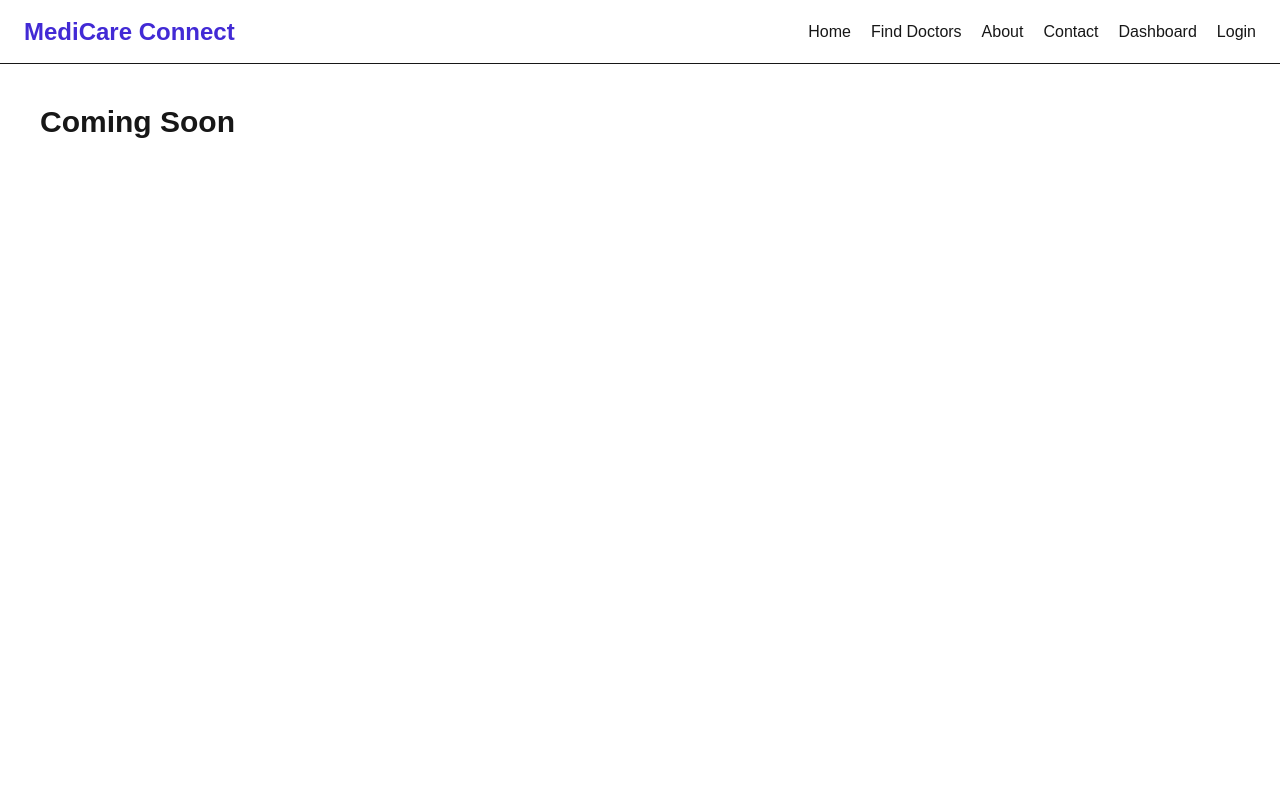
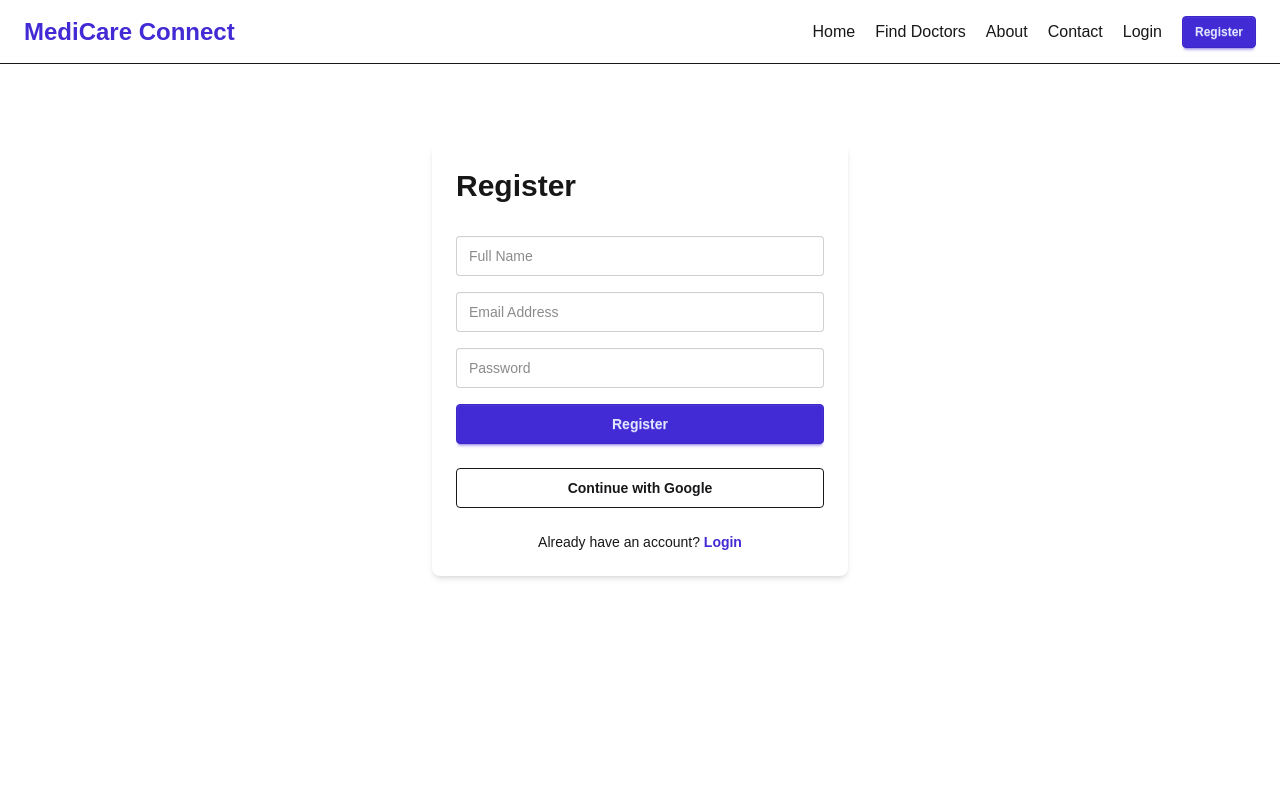
Before and after one commit to hasancoders0/hasancoders0-PH-B13-Mehedi-Assignment-10, a Next.js app: page /register in a window 1280 px wide. Shown: the top 800 px of the page. Built offline with nearby package versions, Linux system fonts and the light colour scheme; no server answers.

Commit message:
add users api and mongodb user persistence

```diff
--- /dev/null
+++ b/src/app/dashboard/layout.jsx
@@ -0,0 +1,11 @@
+import PrivateRoute from "@/middleware/PrivateRoute";
+
+export default function DashboardLayout({ children }) {
+  return (
+    <PrivateRoute>
+      <div className="container mx-auto py-10 px-4">
+        {children}
+      </div>
+    </PrivateRoute>
+  );
+}
--- a/src/app/login/page.jsx
+++ b/src/app/login/page.jsx
@@ -1,9 +1,108 @@
-export default function Page() {
+"use client";
+
+import { useState } from "react";
+import Link from "next/link";
+import { useRouter } from "next/navigation";
+
+import useAuth from "@/hooks/useAuth";
+
+export default function LoginPage() {
+  const { loginUser, googleLogin } = useAuth();
+  const router = useRouter();
+
+  const [error, setError] = useState("");
+
+  const handleSubmit = async (e) => {
+    e.preventDefault();
+
+    setError("");
+
+    const form = e.target;
+
+    const email = form.email.value;
+    const password = form.password.value;
+
+    try {
+      await loginUser(email, password);
+
+      form.reset();
+
+      router.push("/");
+    } catch (err) {
+      setError(err.message);
+    }
+  };
+
+  const handleGoogleLogin = async () => {
+    try {
+      await googleLogin();
+
+      router.push("/");
+    } catch (err) {
+      setError(err.message);
+    }
+  };
+
   return (
-    <div className="p-10">
-      <h1 className="text-3xl font-bold">
-        Coming Soon
-      </h1>
-    </div>
+    <section className="max-w-md mx-auto py-20 px-4">
+      <div className="card bg-base-100 shadow-md">
+        <div className="card-body">
+          <h1 className="text-3xl font-bold">
+            Login
+          </h1>
+
+          <form
+            onSubmit={handleSubmit}
+            className="space-y-4 mt-6"
+          >
+            <input
+              name="email"
+              type="email"
+              placeholder="Email Address"
+              className="input input-bordered w-full"
+              required
+            />
+
+            <input
+              name="password"
+              type="password"
+              placeholder="Password"
+              className="input input-bordered w-full"
+              required
+            />
+
+            <button
+              type="submit"
+              className="btn btn-primary w-full"
+            >
+              Login
+            </button>
+          </form>
+
+          <button
+            onClick={handleGoogleLogin}
+            className="btn btn-outline w-full mt-4"
+          >
+            Continue with Google
+          </button>
+
+          <p className="text-center mt-4 text-sm">
+            Don't have an account?{" "}
+            <Link
+              href="/register"
+              className="text-primary font-semibold"
+            >
+              Register
+            </Link>
+          </p>
+
+          {error && (
+            <p className="text-error text-sm mt-3">
+              {error}
+            </p>
+          )}
+        </div>
+      </div>
+    </section>
   );
 }
--- a/src/app/profile/page.jsx
+++ b/src/app/profile/page.jsx
@@ -1,9 +1,32 @@
-export default function Page() {
+"use client";
+
+import PrivateRoute from "@/middleware/PrivateRoute";
+import useAuth from "@/hooks/useAuth";
+
+export default function ProfilePage() {
+  const { user } = useAuth();
+
   return (
-    <div className="p-10">
-      <h1 className="text-3xl font-bold">
-        Coming Soon
-      </h1>
-    </div>
+    <PrivateRoute>
+      <div className="container mx-auto px-4 py-10">
+        <h1 className="text-3xl font-bold mb-4">
+          My Profile
+        </h1>
+
+        <div className="card bg-base-100 shadow-md max-w-lg">
+          <div className="card-body">
+            <p>
+              <strong>Name:</strong>{" "}
+              {user?.displayName || "N/A"}
+            </p>
+
+            <p>
+              <strong>Email:</strong>{" "}
+              {user?.email}
+            </p>
+          </div>
+        </div>
+      </div>
+    </PrivateRoute>
   );
 }
--- a/src/app/register/page.jsx
+++ b/src/app/register/page.jsx
@@ -1,9 +1,117 @@
-export default function Page() {
+"use client";
+
+import { useState } from "react";
+import { useRouter } from "next/navigation";
+import Link from "next/link";
+
+import useAuth from "@/hooks/useAuth";
+
+export default function RegisterPage() {
+  const { createUser, googleLogin } = useAuth();
+  const router = useRouter();
+
+  const [error, setError] = useState("");
+
+  const handleSubmit = async (e) => {
+    e.preventDefault();
+
+    setError("");
+
+    const form = e.target;
+
+    const name = form.name.value;
+    const email = form.email.value;
+    const password = form.password.value;
+
+    try {
+      await createUser(name, email, password);
+
+      form.reset();
+
+      router.push("/");
+    } catch (err) {
+      setError(err.message);
+    }
+  };
+
+  const handleGoogleLogin = async () => {
+    try {
+      await googleLogin();
+
+      router.push("/");
+    } catch (err) {
+      setError(err.message);
+    }
+  };
+
   return (
-    <div className="p-10">
-      <h1 className="text-3xl font-bold">
-        Coming Soon
-      </h1>
-    </div>
+    <section className="max-w-md mx-auto py-20 px-4">
+      <div className="card bg-base-100 shadow-md">
+        <div className="card-body">
+          <h1 className="text-3xl font-bold">
+            Register
+          </h1>
+
+          <form
+            onSubmit={handleSubmit}
+            className="space-y-4 mt-6"
+          >
+            <input
+              name="name"
+              type="text"
+              placeholder="Full Name"
+              className="input input-bordered w-full"
+              required
+            />
+
+            <input
+              name="email"
+              type="email"
+              placeholder="Email Address"
+              className="input input-bordered w-full"
+              required
+            />
+
+            <input
+              name="password"
+              type="password"
+              placeholder="Password"
+              className="input input-bordered w-full"
+              required
+            />
+
+            <button
+              type="submit"
+              className="btn btn-primary w-full"
+            >
+              Register
+            </button>
+          </form>
+
+          <button
+            onClick={handleGoogleLogin}
+            className="btn btn-outline w-full mt-4"
+          >
+            Continue with Google
+          </button>
+
+          <p className="text-center mt-4 text-sm">
+            Already have an account?{" "}
+            <Link
+              href="/login"
+              className="text-primary font-semibold"
+            >
+              Login
+            </Link>
+          </p>
+
+          {error && (
+            <p className="text-error text-sm mt-3">
+              {error}
+            </p>
+          )}
+        </div>
+      </div>
+    </section>
   );
 }
--- a/src/components/shared/Navbar.jsx
+++ b/src/components/shared/Navbar.jsx
@@ -1,7 +1,21 @@
+"use client";
+
 import Link from "next/link";
+
 import Logo from "./Logo";
+import useAuth from "@/hooks/useAuth";
 
 export default function Navbar() {
+  const { user, logoutUser } = useAuth();
+
+  const handleLogout = async () => {
+    try {
+      await logoutUser();
+    } catch (error) {
+      console.error(error);
+    }
+  };
+
   return (
     <div className="navbar bg-base-100 border-b">
       <div className="container mx-auto px-4">
@@ -31,17 +45,47 @@ export default function Navbar() {
               </Link>
             </li>
 
+            {user && (
               <li>
                 <Link href="/dashboard">
                   Dashboard
                 </Link>
               </li>
+            )}
 
+            {user ? (
+              <>
+                <li className="text-sm">
+                  {user.displayName || user.email}
+                </li>
+
+                <li>
+                  <button
+                    onClick={handleLogout}
+                    className="btn btn-sm btn-outline"
+                  >
+                    Logout
+                  </button>
+                </li>
+              </>
+            ) : (
+              <>
                 <li>
                   <Link href="/login">
                     Login
                   </Link>
                 </li>
+
+                <li>
+                  <Link
+                    href="/register"
+                    className="btn btn-primary btn-sm"
+                  >
+                    Register
+                  </Link>
+                </li>
+              </>
+            )}
           </ul>
         </div>
       </div>
--- /dev/null
+++ b/src/components/shared/PrivateRoute.jsx
@@ -0,0 +1,31 @@
+"use client";
+
+import { useRouter } from "next/navigation";
+import { useEffect } from "react";
+
+import useAuth from "@/hooks/useAuth";
+
+export default function PrivateRoute({
+  children,
+}) {
+  const { user, loading } = useAuth();
+  const router = useRouter();
+
+  useEffect(() => {
+    if (!loading && !user) {
+      router.push("/login");
+    }
+  }, [user, loading, router]);
+
+  if (loading) {
+    return (
+      <div className="min-h-screen flex items-center justify-center">
+        <span className="loading loading-spinner loading-lg"></span>
+      </div>
+    );
+  }
+
+  if (!user) return null;
+
+  return children;
+}
--- /dev/null
+++ b/src/middleware/PrivateRoute.jsx
@@ -0,0 +1,31 @@
+"use client";
+
+import { useEffect } from "react";
+import { useRouter } from "next/navigation";
+
+import useAuth from "@/hooks/useAuth";
+
+export default function PrivateRoute({ children }) {
+  const { user, loading } = useAuth();
+  const router = useRouter();
+
+  useEffect(() => {
+    if (!loading && !user) {
+      router.push("/login");
+    }
+  }, [user, loading, router]);
+
+  if (loading) {
+    return (
+      <div className="min-h-screen flex items-center justify-center">
+        <span className="loading loading-spinner loading-lg"></span>
+      </div>
+    );
+  }
+
+  if (!user) {
+    return null;
+  }
+
+  return children;
+}
--- a/src/providers/AuthProvider.jsx
+++ b/src/providers/AuthProvider.jsx
@@ -8,6 +8,7 @@ import {
   signInWithPopup,
   signOut,
   onAuthStateChanged,
+  updateProfile,
 } from "firebase/auth";
 
 import { auth } from "@/firebase/firebase.config";
@@ -20,16 +21,39 @@ export default function AuthProvider({ children }) {
   const [user, setUser] = useState(null);
   const [loading, setLoading] = useState(true);
 
-  const createUser = (email, password) =>
-    createUserWithEmailAndPassword(auth, email, password);
+  const createUser = async (name, email, password) => {
+    const result = await createUserWithEmailAndPassword(
+      auth,
+      email,
+      password
+    );
 
-  const loginUser = (email, password) =>
-    signInWithEmailAndPassword(auth, email, password);
+    await updateProfile(result.user, {
+      displayName: name,
+    });
 
-  const googleLogin = () =>
-    signInWithPopup(auth, googleProvider);
+    return result;
+  };
 
-  const logoutUser = () => signOut(auth);
+  const loginUser = (email, password) => {
+    return signInWithEmailAndPassword(
+      auth,
+      email,
+      password
+    );
+  };
+
+  const googleLogin = () => {
+    return signInWithPopup(
+      auth,
+      googleProvider
+    );
+  };
+
+  const logoutUser = () => {
+    setLoading(true);
+    return signOut(auth);
+  };
 
   useEffect(() => {
     const unsubscribe = onAuthStateChanged(
@@ -40,7 +64,7 @@ export default function AuthProvider({ children }) {
       }
     );
 
-    return unsubscribe;
+    return () => unsubscribe();
   }, []);
 
   const value = {
```
Lines whose indentation alone changed are shown as unchanged.
